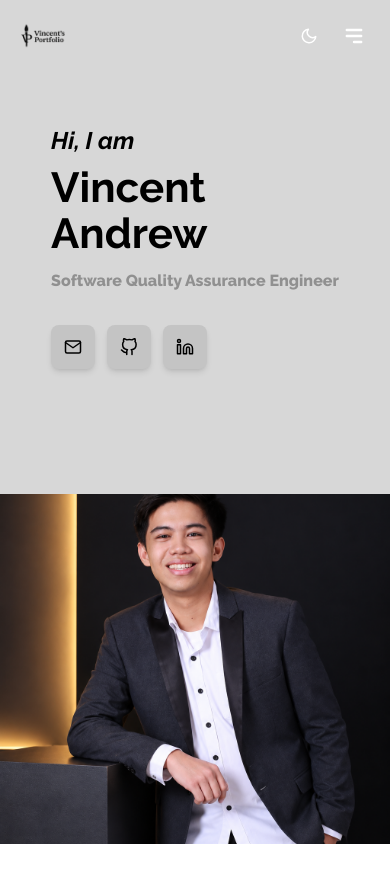
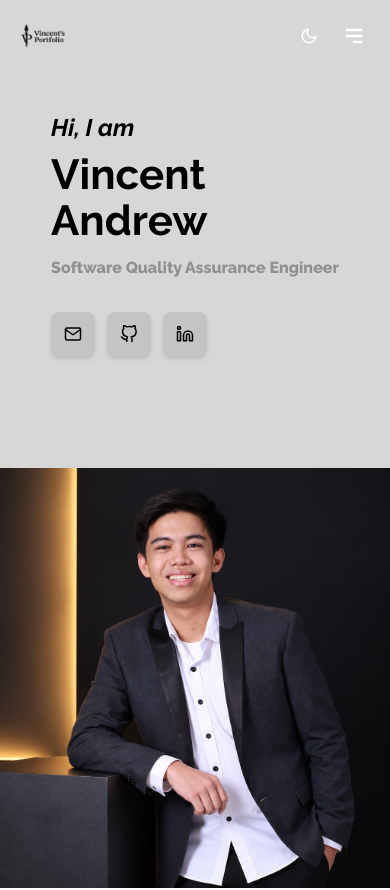
Before and after one commit to Tokyo0315/AndrewPortfolio, a React (Vite) app: page / in a window 390 px wide. Shown: the top 890 px of the page. Built offline with nearby package versions, Linux system fonts and the light colour scheme.

Commit message:
Mobile Friendly Photo

```diff
--- a/src/components/Hero.jsx
+++ b/src/components/Hero.jsx
@@ -57,7 +57,7 @@ export default function Hero() {
       </div>
 
       {/* Right side - Black with photo */}
-      <div className="flex-1 bg-black relative overflow-hidden min-h-[350px] sm:min-h-[450px] lg:min-h-screen">
+      <div className="flex-1 bg-black relative overflow-hidden min-h-[420px] sm:min-h-[540px] lg:min-h-screen">
         <motion.div
           initial={{ opacity: 0, scale: 0.95 }}
           animate={{ opacity: 1, scale: 1 }}
@@ -67,7 +67,7 @@ export default function Hero() {
           <img
             src={creativePic}
             alt="Vincent Andrew Escobar"
-            className="w-full h-full object-cover object-[center_28%]"
+            className="w-full h-full object-cover object-[center_18%] sm:object-[center_22%] lg:object-[center_28%]"
           />
         </motion.div>
       </div>
```
